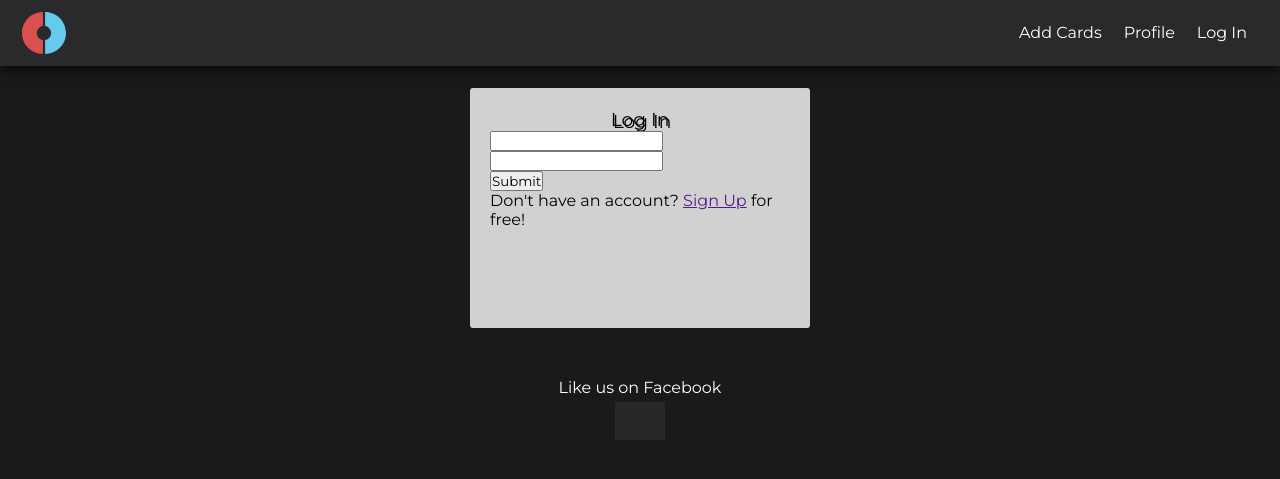
After one commit to duvan094/PHPproject, a PHP site: page /login.php in a window 1280 px wide. The commit adds this page. Shown: the top 479 px of the page. Run offline with PHP 8.4, Linux system fonts and the light colour scheme; grey boxes are pictures that could not be loaded.

Commit message:
UserAccount & Login Pop Up

```diff
--- /dev/null
+++ b/login.php
@@ -0,0 +1,21 @@
+<?php include "header.php" ?>
+
+<main>
+
+
+<div id="logincontainer">
+
+	<h3>Log In</h3>
+
+	<form>
+		<input type="text" name="username"> <br>
+		<input type="password" name="password"> <br>
+		<input type="submit" name="SIGN IN">
+	</form>
+
+	<p>Don't have an account? <a href="">Sign Up</a> for free!</p>
+
+</div>
+
+
+<?php  include "footer.php"?>
--- a/main.css
+++ b/main.css
@@ -188,6 +188,28 @@ main>#user>a:hover{
 
 }
 
+
+/* LOGIN IN POP UP */
+
+#logincontainer {
+	max-width: 300px;
+	height: 200px;
+	background:rgba(255,255,255, 0.8);
+	border-radius: 3px;
+	margin: auto;
+	padding: 20px;
+}
+
+#logincontainer p, h3 {
+	color: black;
+}
+
+/* LOGIN IN POP UP -END */
+
+
+
+/*FOOTER*/
+
 footer {
 	text-align: center;
 	margin-top: 50px;
@@ -202,13 +224,16 @@ footer a {
 footer img {
 	width: 50px;
 	margin-top: 5px;
-	transition: width 1s, height 1s, transform 1s;
+	transition: 0.4s;
+	opacity: 0.1;
 }
 
 footer img:hover {
-	width: 100px;
-	transform: rotate(340deg);
+	width: 60px;
+	opacity: 1;
 }
+
+/* FOOTER -END */
 
 @media(min-width:500px){
 
```
Also changed, not shown: useraccount.php (added, +25 -0 lines).
